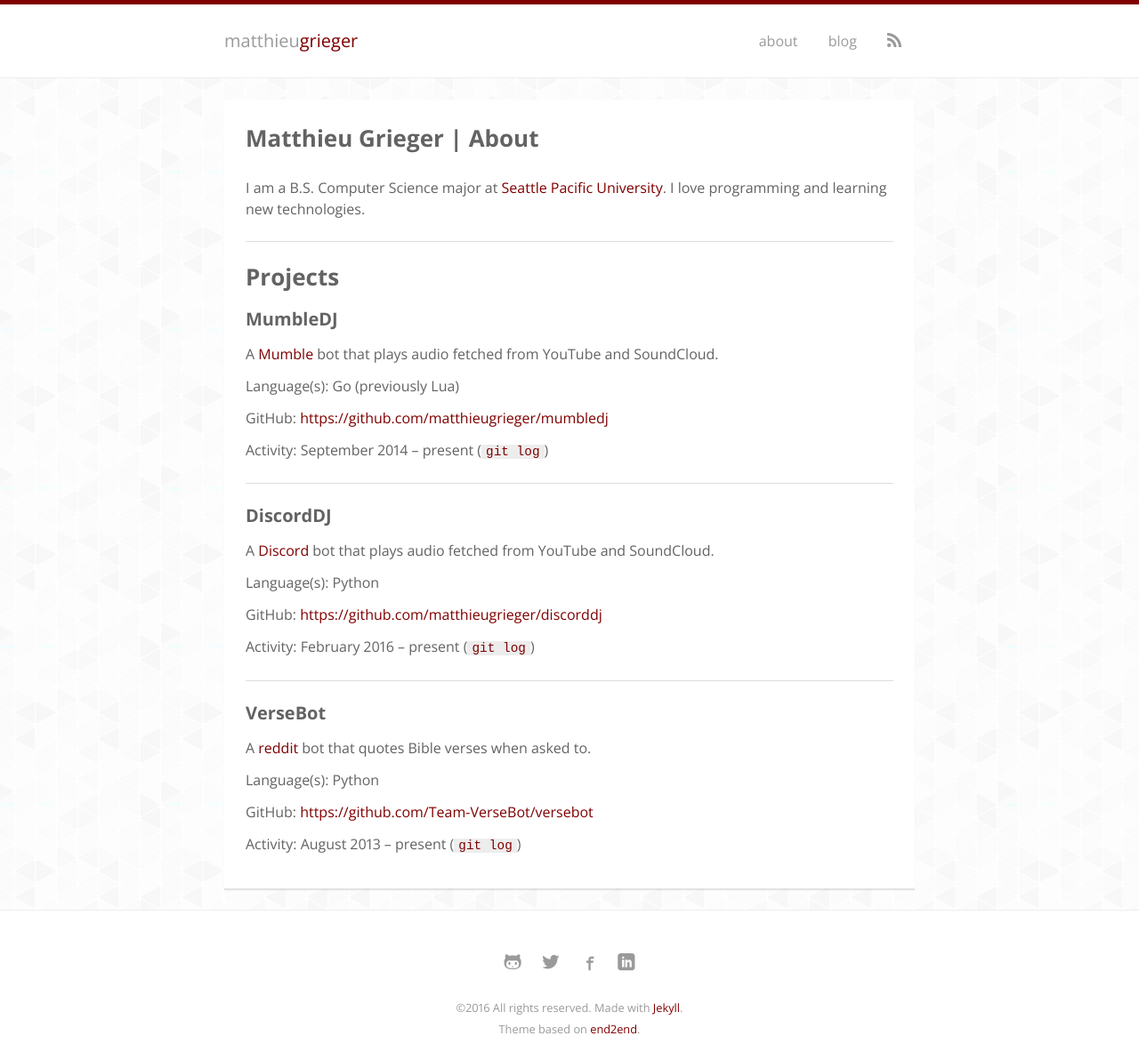
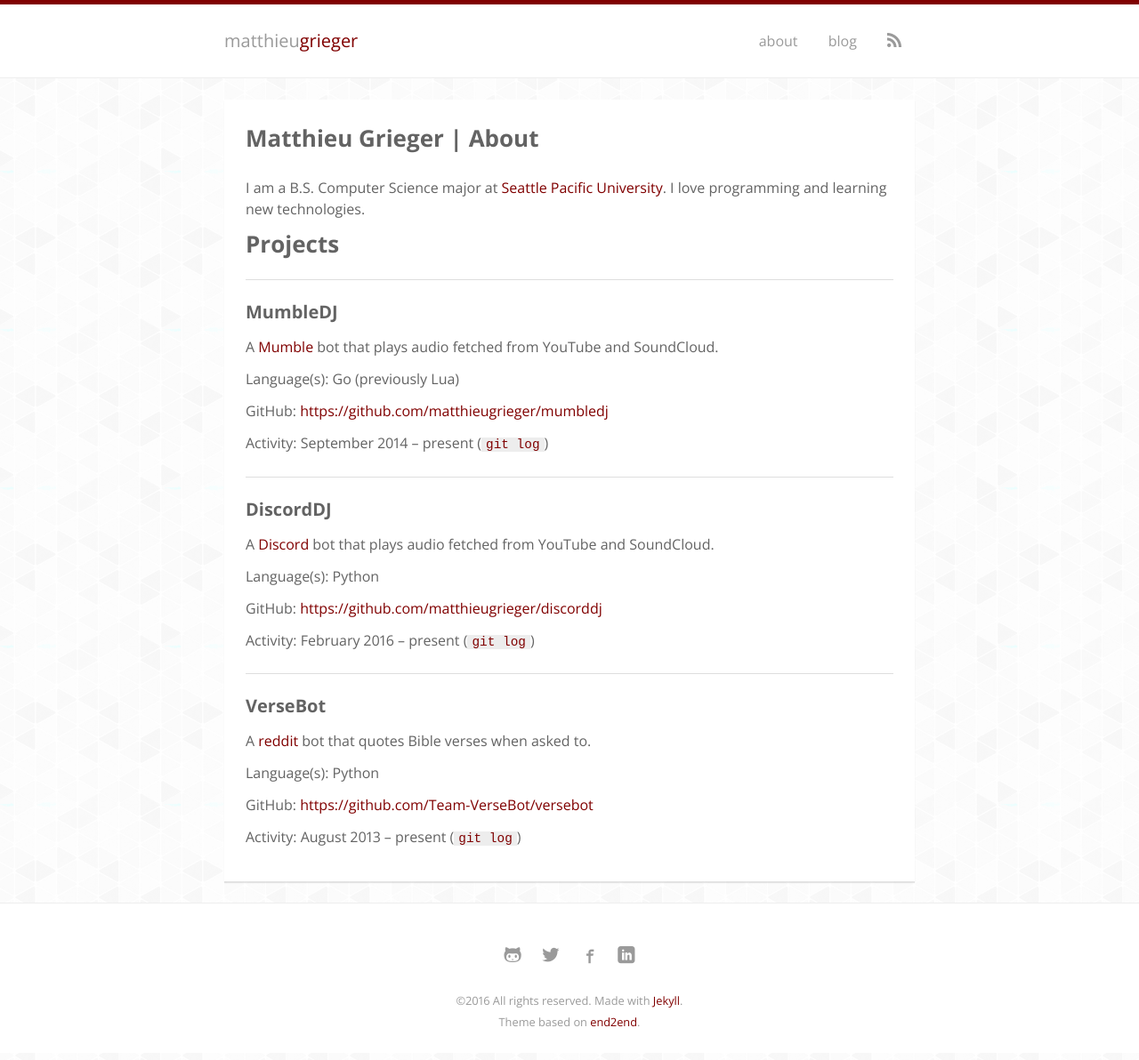
Before and after one commit to matthieugrieger/matthieugrieger.com, a Jekyll site: the page built from source/about.md, in a window 1280 px wide. Shown: the whole page at 89% size. Built offline with Jekyll 4.4.1, drawn with Linux system fonts in a browser that asks for light colours; nearby versions of some CDN libraries; some web fonts are replaced.

Commit message:
Moved a horizontal rule

```diff
--- a/source/about.md
+++ b/source/about.md
@@ -6,9 +6,9 @@
 
 I am a B.S. Computer Science major at [Seattle Pacific University](https://spu.edu). I love programming and learning new technologies.
 
+## Projects
+
 ----
-
-## Projects
 
 #### MumbleDJ
 A [Mumble](https://wiki.mumble.info/wiki/Main_Page) bot that plays audio fetched from YouTube and SoundCloud.
```
